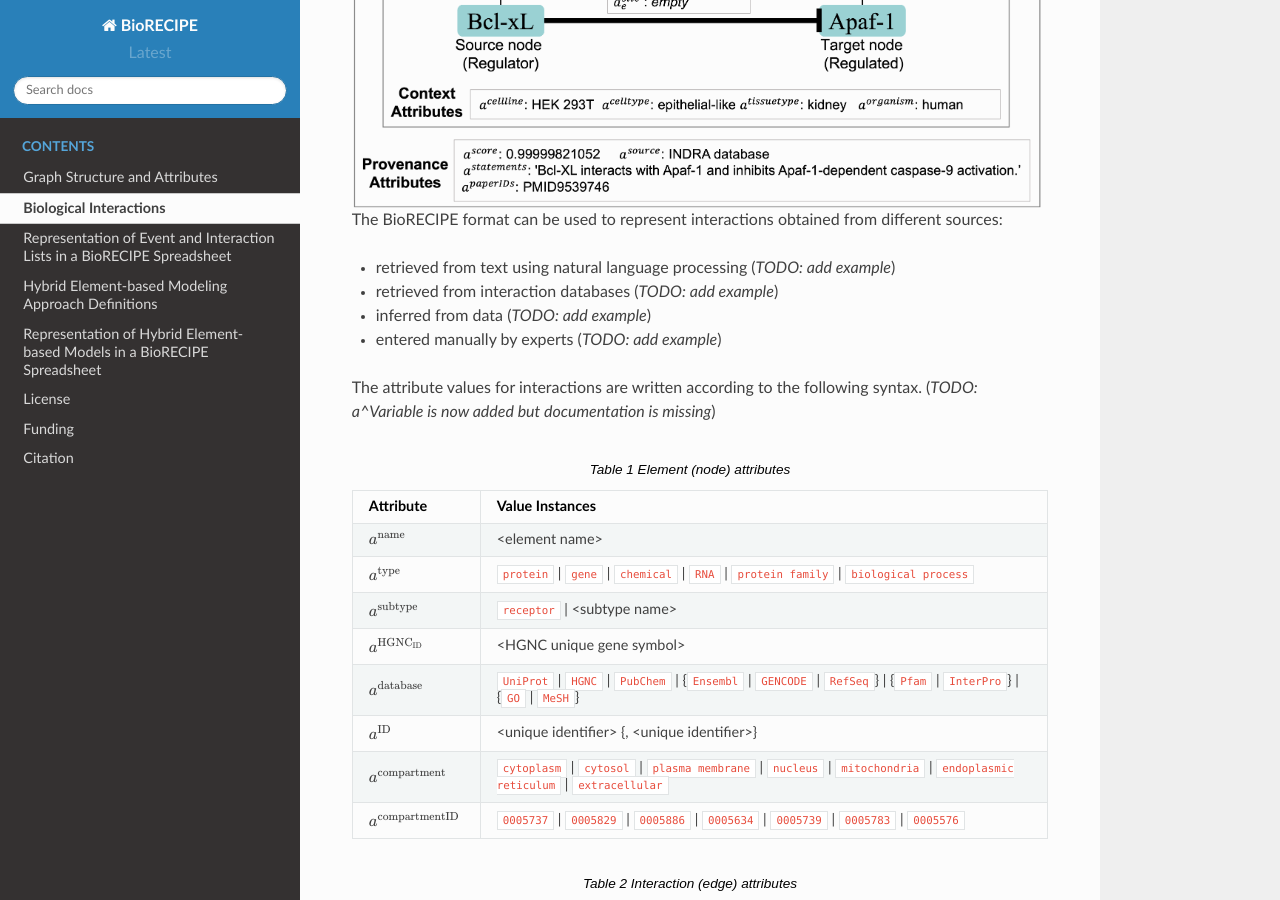
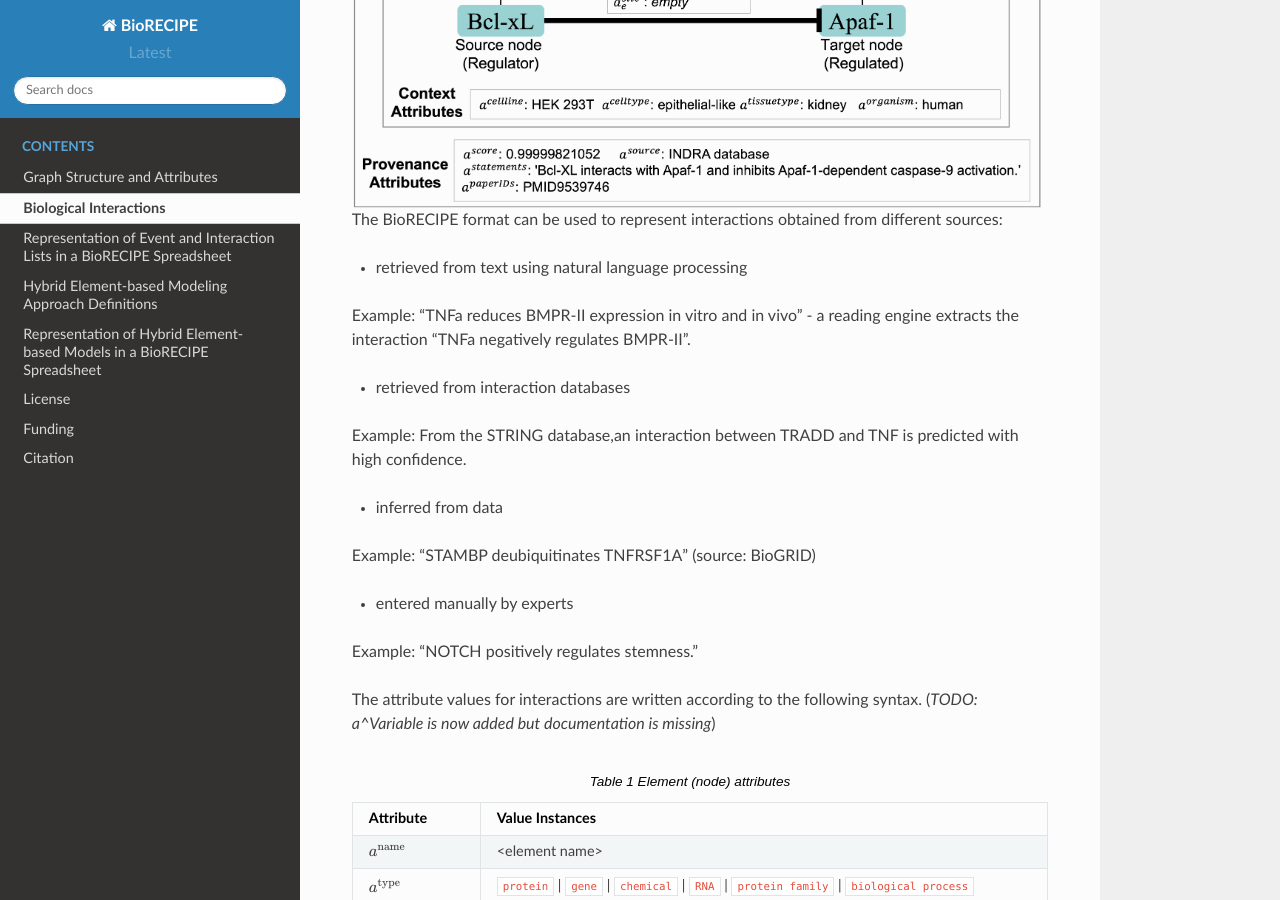
Before and after one commit to pitt-miskov-zivanov-lab/BioRECIPE, a Sphinx documentation site: the page built from docs/bio_interactions.rst, in a window 1280 px wide and 900 px high, scrolled down 608 px. Built offline with Sphinx 7.4.7 and the Read the Docs theme 2.0.0, drawn with Linux system fonts in a browser that asks for light colours.

Commit message:
Update bio_interactions.rst

```diff
--- a/docs/bio_interactions.rst
+++ b/docs/bio_interactions.rst
@@ -15,12 +15,21 @@ An example biological interaction represented as a directed signed edge between
     :align: center
     :alt: internal figure
 
+
 The BioRECIPE format can be used to represent interactions obtained from different sources:
 
-- retrieved from text using natural language processing (*TODO: add example*)
-- retrieved from interaction databases (*TODO: add example*)
-- inferred from data (*TODO: add example*)
-- entered manually by experts (*TODO: add example*)
+- retrieved from text using natural language processing
+Example: “TNFa reduces BMPR-II expression in vitro and in vivo” -  a reading engine extracts the interaction “TNFa negatively regulates BMPR-II”.
+
+- retrieved from interaction databases
+Example: From the STRING database,an interaction between TRADD and TNF is predicted with high confidence.
+
+- inferred from data
+Example: "STAMBP deubiquitinates TNFRSF1A" (source: BioGRID)
+
+- entered manually by experts
+Example: "NOTCH positively regulates stemness."
+
 
 The attribute values for interactions are written according to the following syntax. (*TODO: a^Variable is now added but documentation is missing*)
 
```
